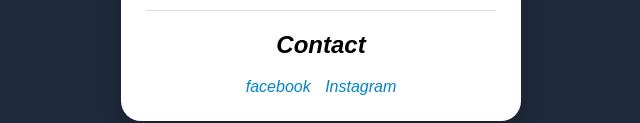
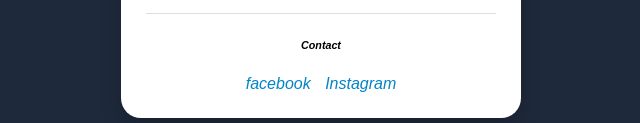
Before and after one commit to tjnicolas025-source/business-card, a plain HTML site: page index.html in a window 1280 px wide. Shown: the part 496-619 px from the top of the page, without its empty margins (319-959 px from the left). Drawn offline with Linux system fonts and the light colour scheme.

Commit message:
Update index.html

```diff
--- a/index.html
+++ b/index.html
@@ -18,7 +18,7 @@
                 <a class="portfolio-link" href="https://tjnicolas025-source.github.io/portfolio-website/" target="_blank"> Portfolio </a>
         <hr>
         <div class="social-media">
-            <h2> Contact </h2>
+            <h6> Contact </h6>
                 <a href="https://www.facebook.com/timothy.espanola.14" target="_blank">facebook</a>
                 <a href="https://www.instagram.com/t.johneous/" target="_blank">Instagram</a>
         </div>
```
